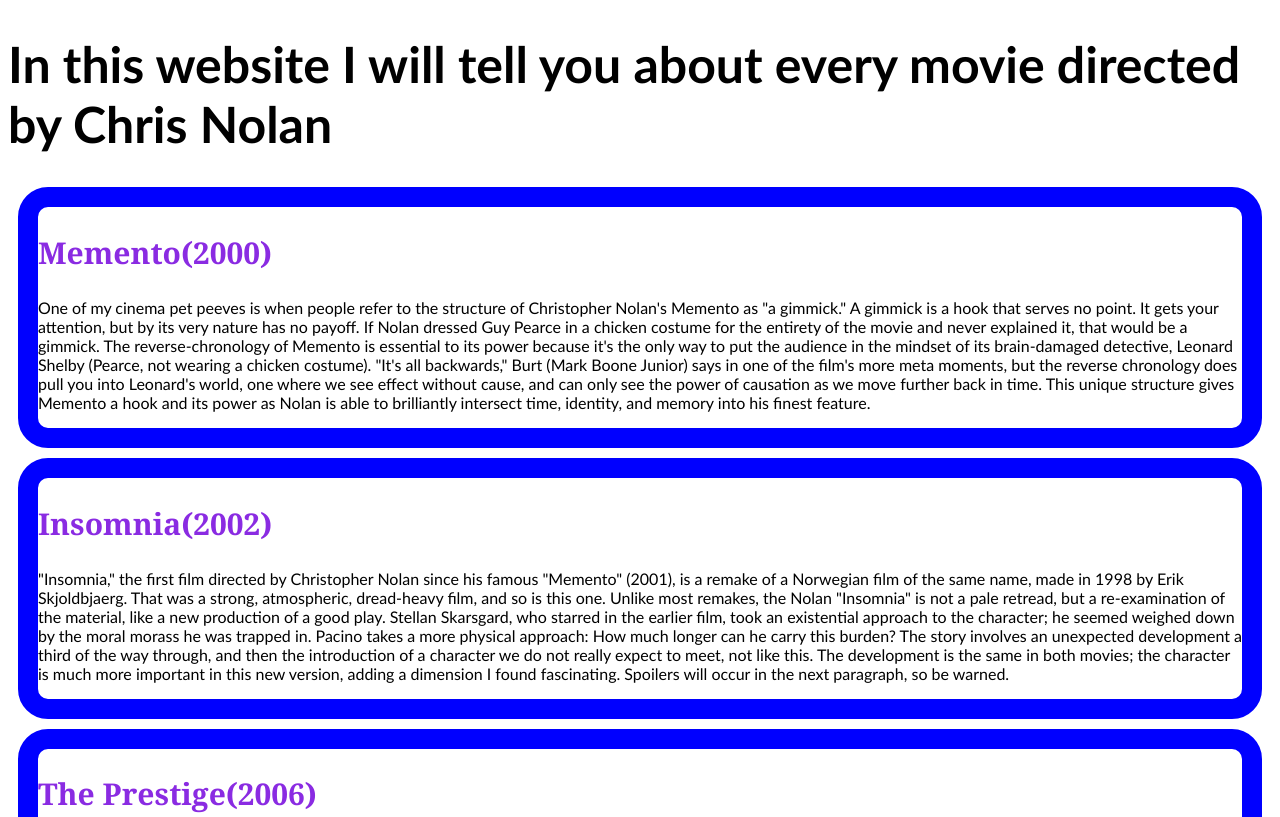
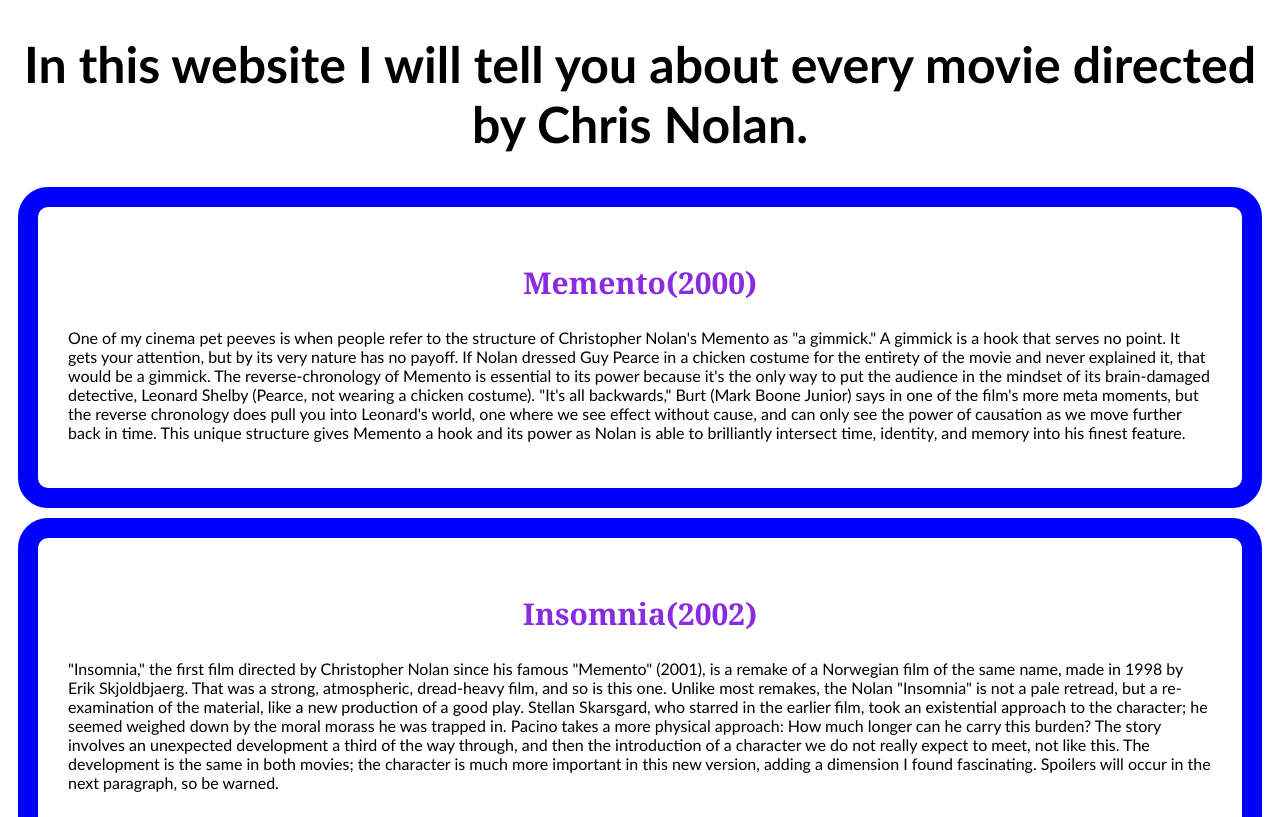
Before and after one commit to arif4321/christopher-nolan, a plain HTML site: page index.html in a window 1280 px wide. Shown: the top 817 px of the page. Drawn offline with Linux system fonts and the light colour scheme.

Commit message:
almost done

```diff
--- a/index.html
+++ b/index.html
@@ -8,7 +8,7 @@
 </head>
 <body>
 
-<h1> In this website I will tell you about every movie directed by Chris Nolan </h1>
+<h1> In this website I will tell you about every movie directed by Chris Nolan. </h1>
 
 <div class="project">
     <h2>Memento(2000)</h2>
--- a/style.css
+++ b/style.css
@@ -1,6 +1,7 @@
 h1{
     font-family: 'Gill Sans', 'Gill Sans MT', Calibri, 'Trebuchet MS', sans-serif;
     font-size: 50px;
+    text-align: center;
 }
 
 
@@ -12,10 +13,11 @@
     font-family: Cambria, Cochin, Georgia, Times, 'Times New Roman', serif;
     color: blueviolet;
     font-size: 30px;
+    text-align: center;
 }
 
 .project{
     border: 20px solid blue;
     border-radius: 30px;
     margin: 10px;
-}
+    padding: 30px;
```
